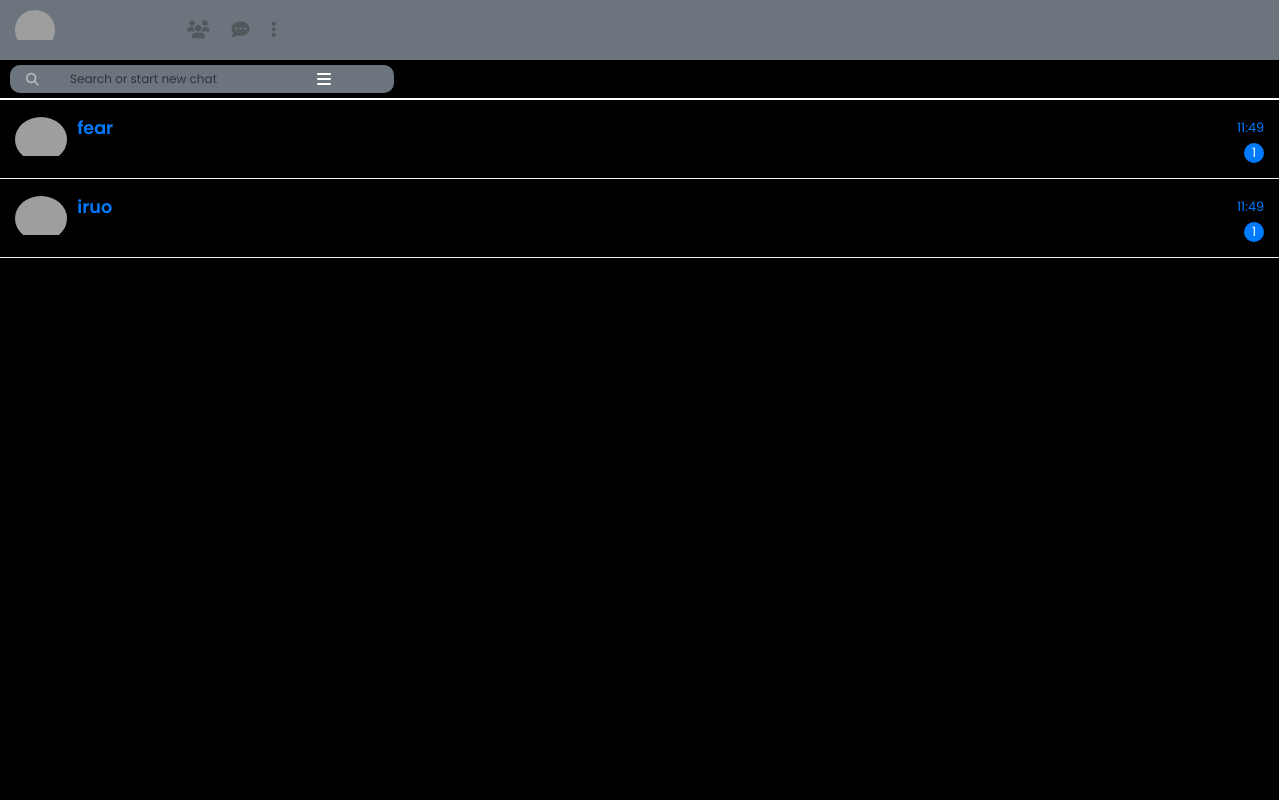
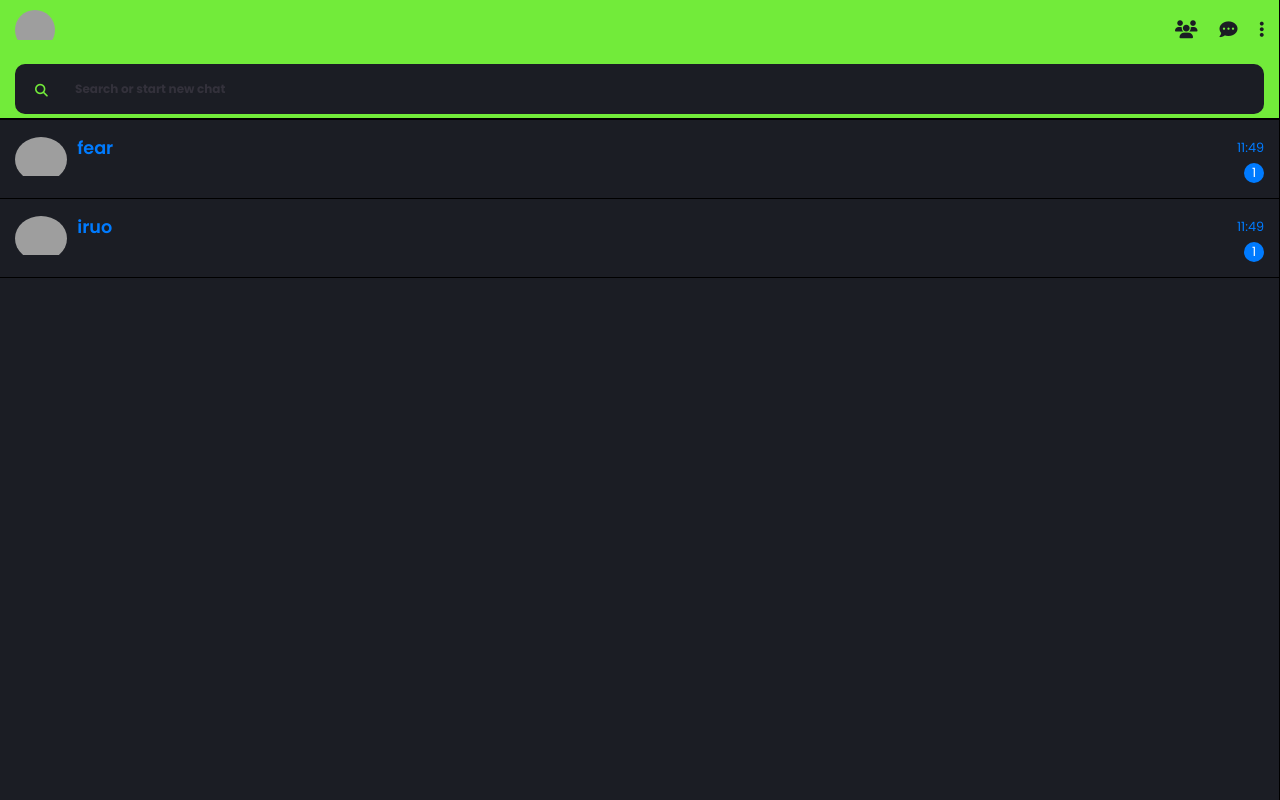
Before and after one commit to Fortunejite/Talkify, a Flask app: page / in a window 1280 px wide. Run offline with Flask 3, Linux system fonts and the light colour scheme; a user stored in the database is signed in; data comes from the database, SQL or seed files in the repository; some libraries are stand-ins or nearby versions; grey boxes are pictures that could not be loaded.

Commit message:
updated page

```diff
--- a/package/static/css/chat.css
+++ b/package/static/css/chat.css
@@ -12,43 +12,36 @@ body {
   justify-content: center;
   align-items: center;
   min-height: 100vh;
-  background: #007BFF;
+  background: #1B1D24;
 }
 
-.background-green {
-  position: absolute;
-  top: 0;
-  width: 100%;
-  height: 20%;
-  background-color: #007BFF;
-}
 
 .main-container {
   position: relative;
   width: 1500px;
   max-width: 100%;
   height: 100vh;
-  background: #007BFF;
+  background: #1B1D24;
   display: flex;
   box-shadow: 0px 1px 1px  0 rgba(0,0,0,0.5), 0px 2px 5px 0 rgba(0,0,0,0.6);
 }
 
 .main-container .left-container {
   position:relative;
-  width: 30%;
+  width: 40%;
   height:100%;
   flex: 30%;
   color: white;
-  background: black;
-  border-right: 1px solid white;
+  background: #1B1D24;
+  border-right: 1px solid black;
 }
 
 .main-container .right-container {
   position: relative;
-  width: 70%;
+  width: 60%;
   height: 100%;
   flex: 70%;
-  background: #343A40;
+  background: #1B1D24;
   display: none;
 }
 
@@ -59,17 +52,18 @@ body {
   left: 0;
   width: 100%;
   height: 100%;
-  background: #343A40;
+  background: #1B1D24;
   opacity: 0.5;
 }
 
 .header {
-  position: relative;
+  position: sticky;
+  top: 0;
   display: flex;
   align-items: center;
   width: 100%;
   height: 60px;
-  background: #6C757D;
+  background: #72EB3A;
   padding: 0 15px;
 }
 
@@ -103,86 +97,51 @@ body {
 }
 
 .nav-icons li {
-  backgroud-color:pink;
   list-style: none;
   display: flex;
   cursor: pointer;
-  color: #51585c;
+  color: #1B1D24;
   margin-left: 22px;
   font-size: 18px;
 }
 
-.notif-box {
-  position: relative;
-  display: flex;
+.search-container {
+  border-bottom: 2px solid black;
+  position: sticky;
+  top: 60px;
   width: 100%;
-  height: 70px;
-  background: #76daff;
-  align-items: center;
-  font-size: 0.8em;
-  text-decoration: none;
-}
-
-.notif-box i {
-  position:relative;
-  left: 13px;
-  background:#fff;
-  padding:10px;
-  width: 42px;
-  height: auto;
-  font-size: 20px;
-  border-radius: 55%;
-  cursor: pointer;
-  color:#76daff;
-}
-
-.notif-box .fa-xmark {
-  position: absolute;
-  left: 260px;
-  text-align:center;
-  background:#76daff;
-  color: #fff;
-}
-
-.notif-text {
-  margin: 25px;
-}
-
-.notif-text a {
-  text-decoration: none;
-  color: #333;
-  font-size: 0.9em;
-}
-
-.search-container {
-  position:relative;
-  border-bottom: 2px solid white;
-  width: 100%;
-  height: 40px;
-  background: black;
+  height: 60px;
+  background: #72EB3A;
   display: flex;
 /*   justify-content: center; */
   align-items: center;
 }
 
+.search-container .input {
+    width: 100%;
+    padding: 0;
+}
+
 .search-container .input input {
-  width: 121%;
+  min-width: calc(100% - 30px);
   outline: none;
   border: none;
-  background: #6C757D;
+  color: white;
+  background: #1B1D24;
   padding: 5px;
-  height: 30x;
+  height: 50px;
   border-radius: 10px;
   font-size: 12px;
+  font-weight: bold;
   padding-left: 60px;
-  margin: 10px
+  margin: 15px;
 }
 
 .search-container .input i {
   position: absolute;
-  left: 26px;
-  top: 14px;
-  color:#bbb;
+  left: 35px;
+  top: 25px;
+  color:#72EB3A;
   font-size: 0.8em;
 }
 
@@ -200,7 +159,7 @@ body {
   align-items:center;
   cursor: pointer;
   padding: 15px;
-  border-bottom: 1px solid #eee;
+  border-bottom: 1px solid black;
 }
 
 .chat-list .chat-box .img-box {
@@ -439,3 +398,25 @@ img {
 h6 {
   display: none;
 }
+
+#send {
+    border-radius: 20px;
+	border: 1px solid #1B1D24;
+	background-color: #1B1D24;
+	color: #FFFFFF;
+	font-size: 12px;
+	font-weight: bold;
+	padding: 12px 45px;
+	letter-spacing: 1px;
+	text-transform: uppercase;
+	transition: transform 80ms ease-in;
+	margin-top: 10px;
+}
+
+.user-img {
+    margin-right: auto;
+}
+
+.input i {
+    color:#1B1D24;
+}
--- a/package/templates/chat.html
+++ b/package/templates/chat.html
@@ -14,7 +14,6 @@
 </head>
 <body>
   <h6>{{user}}</h6>
-  <div class="background-green"></div>
 
 <div class="main-container">
   <div class="left-container">
@@ -30,15 +29,12 @@
       </div>
     </div>
 
-      <!-- Notification -->
-
     <!-- Search Container -->
     <div class="search-container">
       <div class="input">
         <i class="fas fa-search"></i>
         <input type="text" placeholder="Search or start new chat">
       </div>
-        <i class="fas fa-bars"></i>
     </div>
 
     <!-- Chats -->
@@ -94,8 +90,10 @@
     <div class="chatbox-input">
       <i class="far fa-grin"></i>
       <i class="fas fa-paperclip"></i>
-        <input type="text" placeholder="Type a message", id="message">
+      <form method="post">
+          <input type="text" placeholder="Type a message" id="message">
           <button id="send">Send</button>
+      </form>
     </div>
   </div>
 </div>
--- a/package/templates/login.html
+++ b/package/templates/login.html
@@ -17,7 +17,7 @@
     <div class="container" id="container">
         <div class="form-container sign-up-container">
             <form action="#">
-                <h1>Create Account</h1>
+                <h1 class="top">Create Account</h1>
 
                 <img id="profile" src="{{ url_for('static', filename='images/avater.png')}}" alt="" width="100px" height="100px">
                 <span id="prop">Select profile picture</span>
@@ -39,7 +39,7 @@
         </div>
         <div class="form-container sign-in-container">
             <form action="#">
-                <h1>Sign in</h1>
+                <h1 class="top">Sign in</h1>
                 <div class="social-container">
                     <a href="#" class="social"><i class="fab fa-facebook-f"></i></a>
                     <a href="#" class="social"><i class="fab fa-google-plus-g"></i></a>
```
Also changed, not shown: package/static/css/register2.css (+16 -14 lines), 1 other file. Lines whose indentation alone changed are shown as unchanged.
